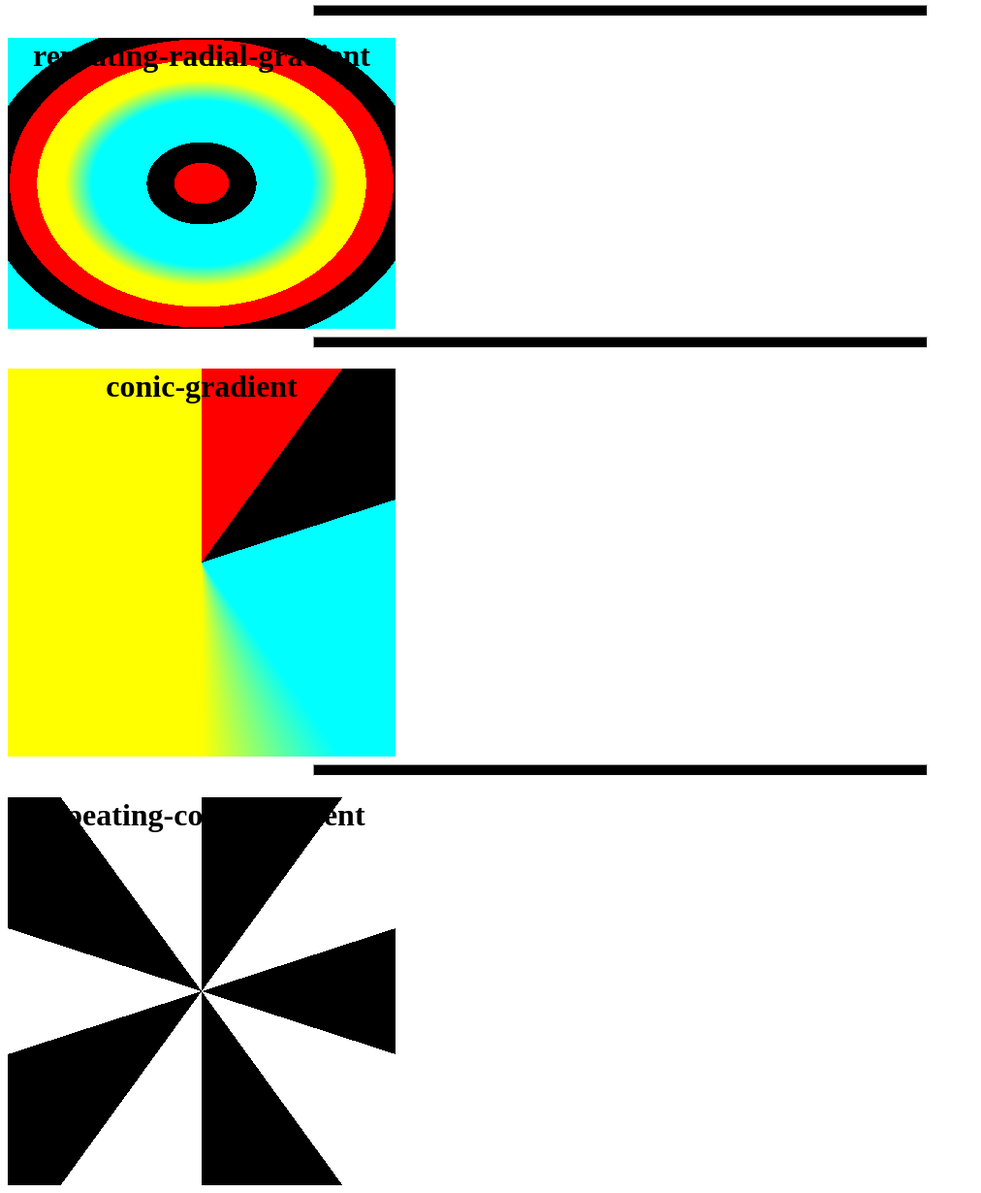
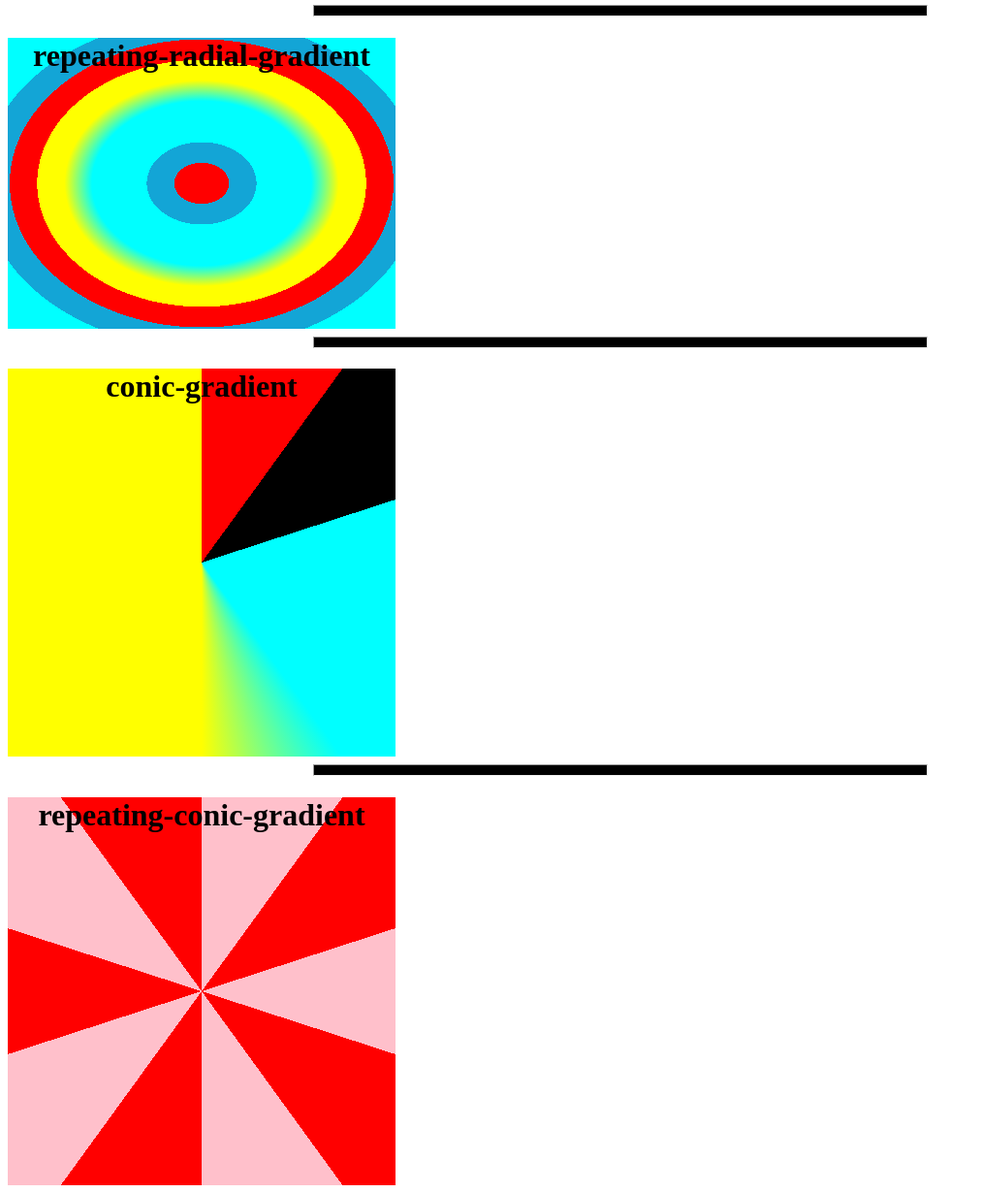
Before and after one commit to teggi-2002/HTML, a plain HTML site: page html classs/CSS/gradient.html in a window 1280 px wide. Shown: the part 1920-3150 px from the top of the page at 97% size, without its empty margins (0-1012 px from the left). Drawn offline with Linux system fonts and the light colour scheme.

Commit message:
task:Gradient in CSS

```diff
--- a/html classs/CSS/gradient.html
+++ b/html classs/CSS/gradient.html
@@ -45,7 +45,7 @@
         #rradial-gradient{
             height: 300px;
             width: 400px;
-            background-image:repeating-radial-gradient(red 0%,red 10%,black 10%,black 20%,aqua 20%,aqua 40%,yellow 50%,yellow 60%);;
+            background-image:repeating-radial-gradient(red 0%,red 10%,rgb(19, 165, 214) 10%,rgb(19, 165, 214) 20%,aqua 20%,aqua 40%,yellow 50%,yellow 60%);
 
         }
         #conic-gradient{
@@ -58,7 +58,7 @@
             height: 400px;
             width: 400px;
             /* background-image: repeating-conic-gradient(red 0%, red 10%, black 10%, black 20%, aqua 20%, aqua 40%, yellow 50%, yellow 60%); */
-            background-image: repeating-conic-gradient(black 0%,black 10%,white 10%,white 20%);
+            background-image: repeating-conic-gradient(pink 0%,pink 10%,red 10%,red 20%);
         }
         #chakra{
             height: 133px;
@@ -85,10 +85,14 @@
 
     <div id="linear-gradient">
         <h1><center>linear-gradient</center></h1>
+        <!-- <p>Linear gradients create a smooth transition between two or more colors along a straight line. They are defined using the `linear-gradient()` function in CSS.</p>
+        <p>Linear gradients can be used to create backgrounds, buttons, and other elements with a gradient effect. They can be customized with various color stops to create intricate patterns.</p>
+        <p>Example: `background-image: linear-gradient(to bottom left, red, yellow, green, blue, indigo, violet);`</p> -->
     </div>
     <hr>
     <div id="rlinear-gradient"><h1><center>repeating-linear-gradient</center></h1></div>
-
+    <!-- <p>Repeating linear gradients are similar to linear gradients but repeat the color stops in a straight line. They can be used to create stripes, patterns, and other designs that repeat along a line.</p>
+        <p>Example: `background-image: repeating-linear-gradient(to top right, red, yellow, green, blue, indigo, violet);`</p> -->
     <hr>
     <div id="flag">
         <div id="chakra"> </div>
```
